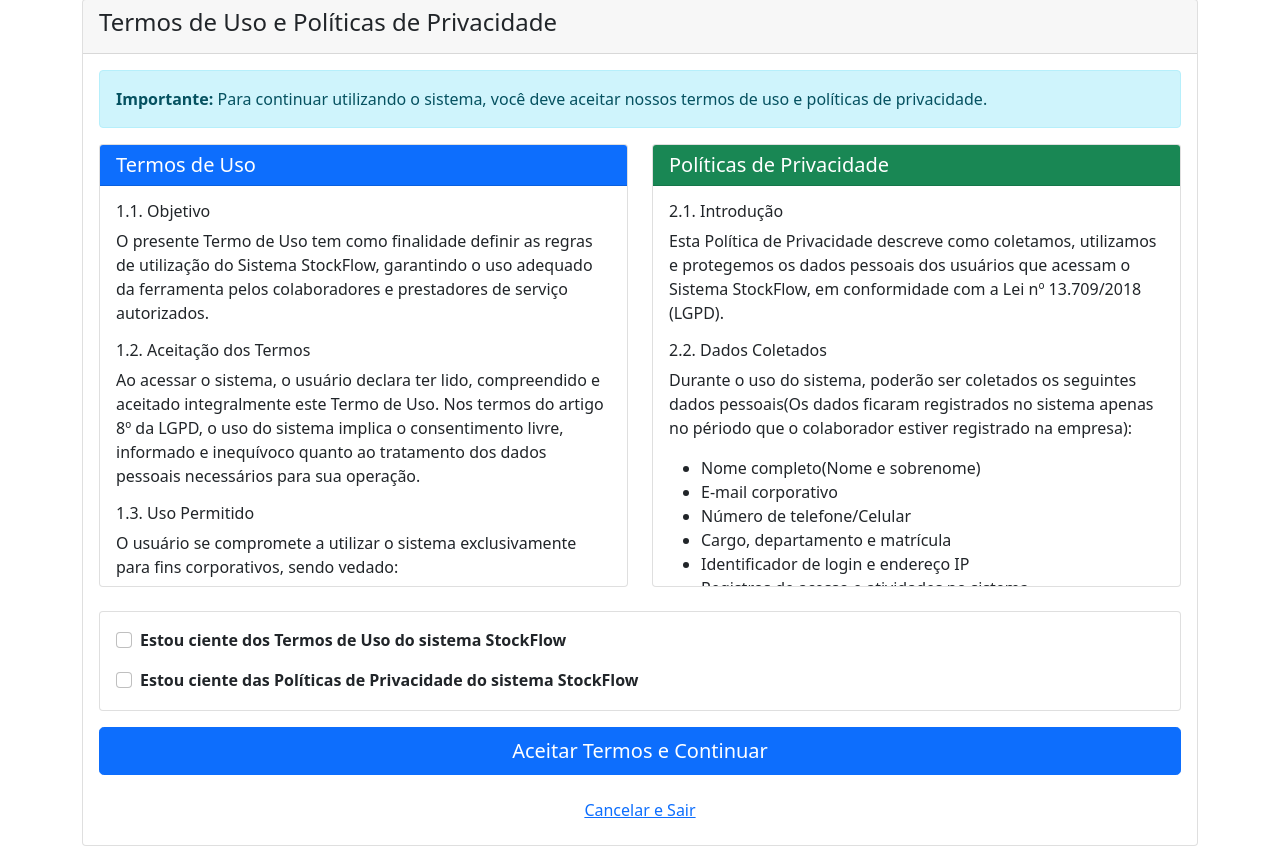
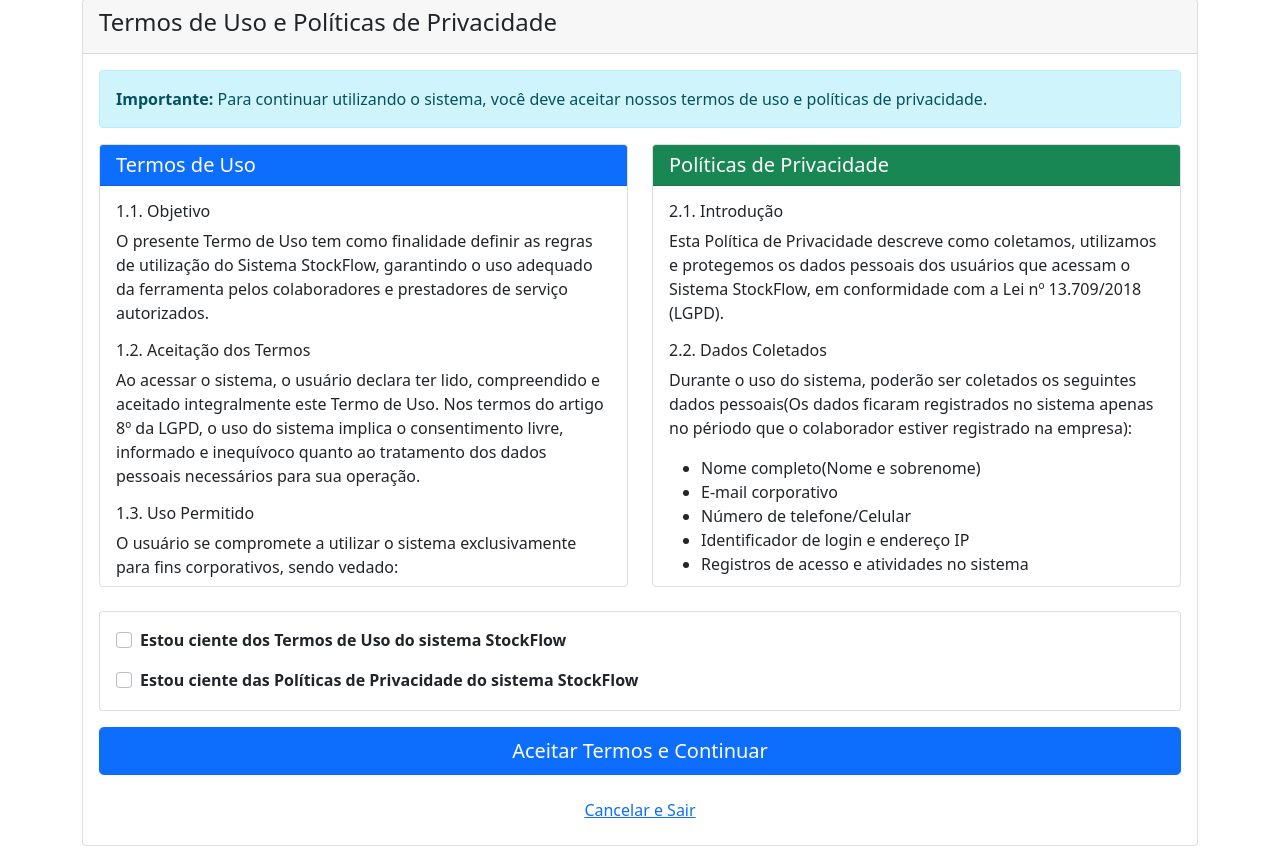
Before and after one commit to V1ct0rOliveira/PFC, a Django app: template templates/aceitar_termos.html in a window 1280 px wide. Shown: the part 91-944 px from the top of the page. Run offline with Django 5.2, Linux system fonts and the light colour scheme; the template is opened without the code that fills it, so the values that code supplies are empty.

Commit message:
Ajuste no termo de usos / Politica

```diff
--- a/templates/aceitar_termos.html
+++ b/templates/aceitar_termos.html
@@ -68,7 +68,6 @@
                                     <li>Nome completo(Nome e sobrenome)</li>
                                     <li>E-mail corporativo</li>
                                     <li>Número de telefone/Celular</li>
-                                    <li>Cargo, departamento e matrícula</li>
                                     <li>Identificador de login e endereço IP</li>
                                     <li>Registros de acesso e atividades no sistema</li>
                                 </ul>
```
